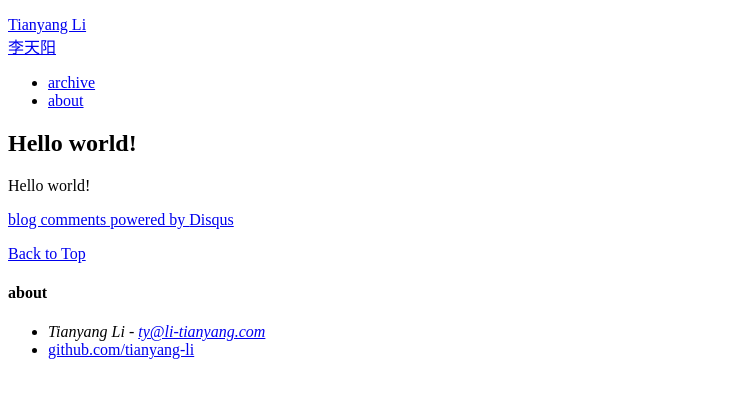
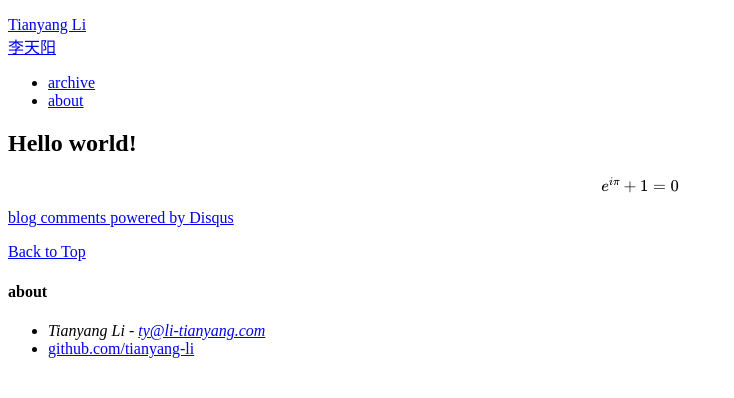
Before and after one commit to li-tianyang/li-tianyang.github.com, a Jekyll site: the page built from _posts/2012-11-14-hello-world.md, in a window 1280 px wide. Shown: the top 398 px of the page, without its empty margins (0-734 px from the left). Built offline with Jekyll 4.4.1, drawn with Linux system fonts in a browser that asks for light colours; formulas are drawn with MathJax 3; comment, search, counter and statistics services are not loaded.

Commit message:
jifogwjofjo

```diff
--- a/_posts/2012-11-14-hello-world.md
+++ b/_posts/2012-11-14-hello-world.md
@@ -7,4 +7,8 @@ tags: []
 ---
 {% include JB/setup %}
 
-Hello world!
+<div>
+$$
+e^{i\pi} +1=0
+$$
+</div>
```
Also changed, not shown: _includes/themes/the-minimum/default.html (+8 -0 lines).
